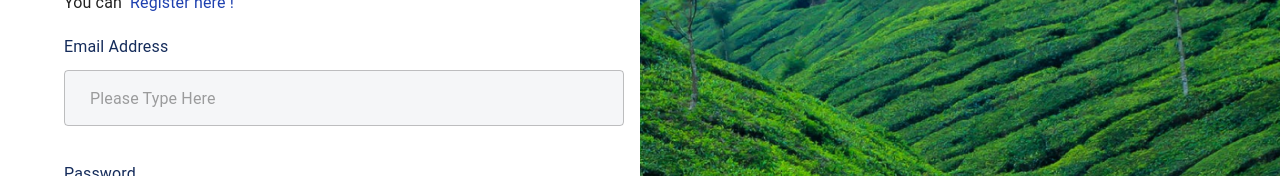
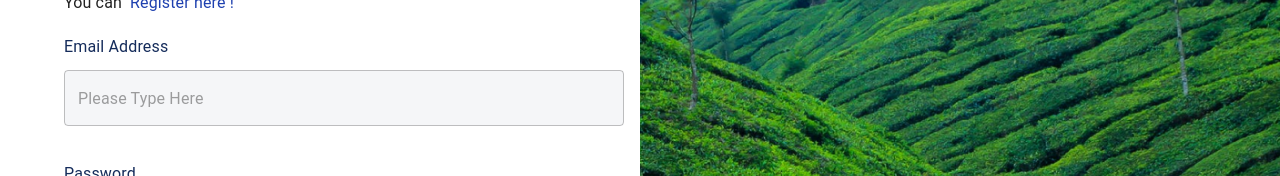
Before and after one commit to RanaFathy123/hotel-app, a React (Vite) app: page /login in a window 1280 px wide. Shown: the part 204-380 px from the top of the page. Built offline with nearby package versions, Linux system fonts and the light colour scheme.

Commit message:
convert style

```diff
--- a/src/modules/AuthModule/components/Login/Login.tsx
+++ b/src/modules/AuthModule/components/Login/Login.tsx
@@ -1,5 +1,5 @@
 /* eslint-disable @typescript-eslint/no-explicit-any */
-import { Padding, Visibility, VisibilityOff } from "@mui/icons-material";
+import { Visibility, VisibilityOff } from "@mui/icons-material";
 import {
   Alert,
   CircularProgress,
@@ -120,7 +120,7 @@ const Login = () => {
                 <Form>
                   <InputLabel
                     htmlFor="outlined-adornment-email"
-                    className="my-2 lg:w-[5rem] xl:w-[10rem]  md:w-[10rem] 2xl:w-[40rem] "
+                    className="my-2 lg:w-[5rem] xl:w-[10rem]  md:w-[10rem] 2xl:w-[35rem]"
                   >
                     <h1 className="text-[#152C5B] mb-1">Email Address</h1>
                   </InputLabel>
@@ -131,7 +131,7 @@ const Login = () => {
                     type="text"
                     label="email"
                     placeholder="Please Type Here"
-                    className="bg-[#F5F6F8] mb-7 px-3"
+                    className="bg-[#F5F6F8] mb-7 "
                     error={Boolean(errors.email) && Boolean(touched.email)}
                   />
                   {errors.email && touched.email ? (
@@ -141,7 +141,7 @@ const Login = () => {
                   ) : null}
                   <InputLabel
                     htmlFor="outlined-adornment-password "
-                    className="my-2 lg:w-[5rem] xl:w-[35rem]  md:w-[10rem] 2xl:w-[40rem]"
+                    className="my-2 lg:w-[5rem] xl:w-[35rem]  md:w-[10rem] 2xl:w-[35rem]"
                   >
                     <h1 className="text-[#152C5B] mb-1">Password</h1>
                   </InputLabel>
```
